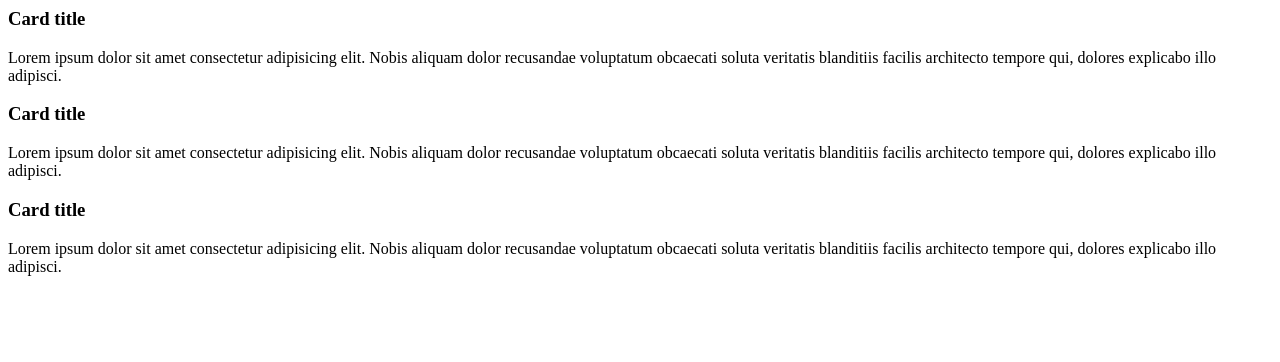
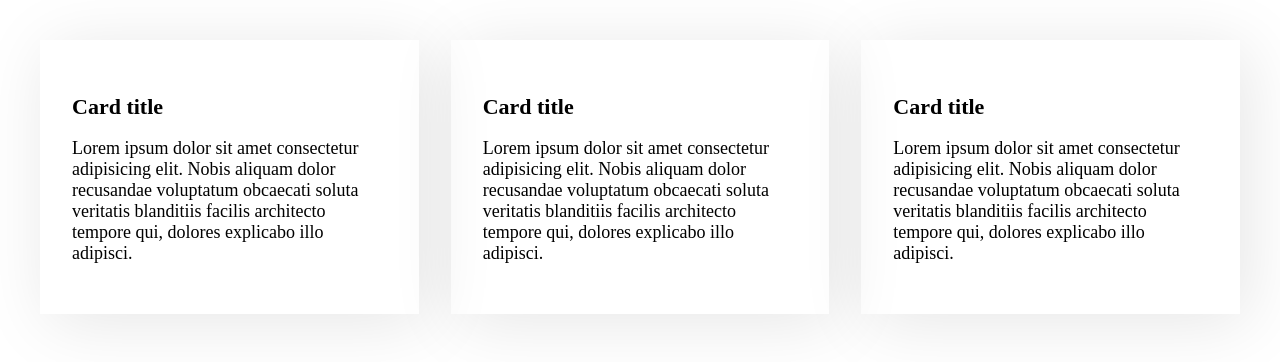
Before and after one commit to codiland-code/Responsive-cards, a plain HTML site: page index.html in a window 1280 px wide. Drawn offline with Linux system fonts and the light colour scheme.

Commit message:
Update index.html

```diff
--- a/index.html
+++ b/index.html
@@ -1,3 +1,15 @@
+<!DOCTYPE html>
+<html lang="en">
+<head>
+    <meta charset="UTF-8">
+    <meta name="viewport" content="width=device-width, initial-scale=1.0">
+    <link rel="stylesheet" href="https://cdnjs.cloudflare.com/ajax/libs/font-awesome/4.7.0/css/font-awesome.min.css">
+    <title>Document</title>
+
+    <link rel="stylesheet" href="/style.css">
+    <script defer src="main.js"></script>
+</head>
+<body>
     <div class="cardsSection">
         <div class="cardWraper">
             <h3 class="cardTitle">Card title</h3>
@@ -18,3 +30,6 @@
                 blanditiis facilis architecto tempore qui, dolores explicabo illo adipisci.</p>
         </div>
     </div>
+
+</body>
+</html>
```
Lines whose indentation alone changed are shown as unchanged.
